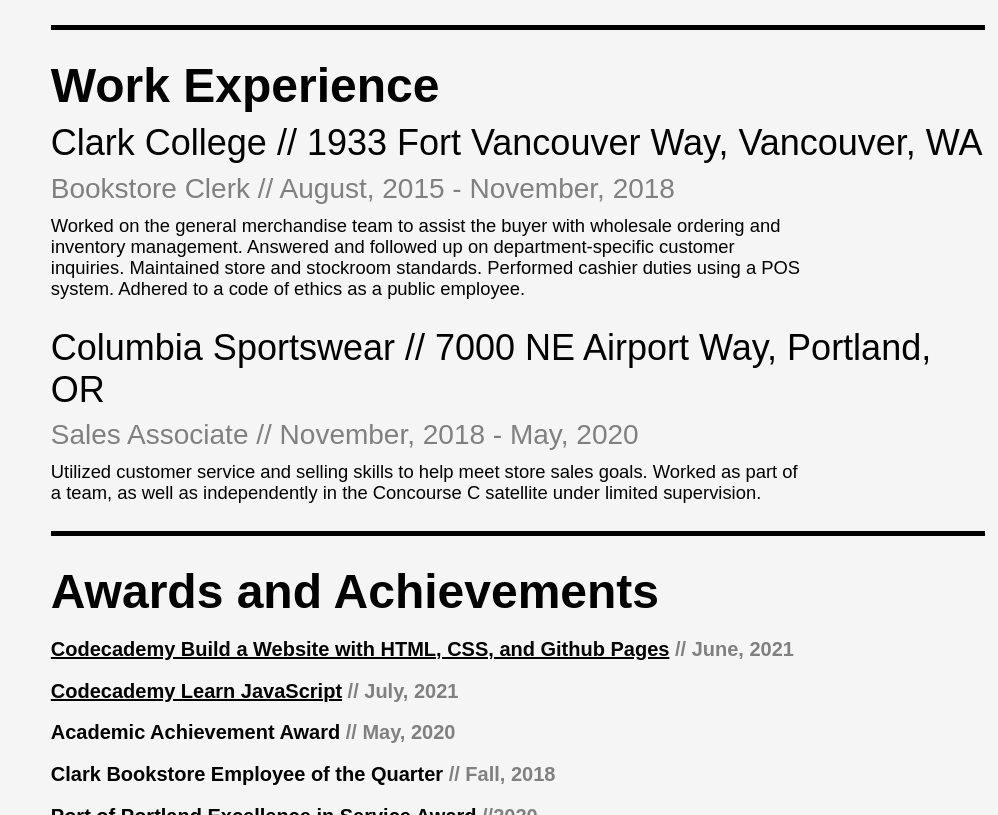
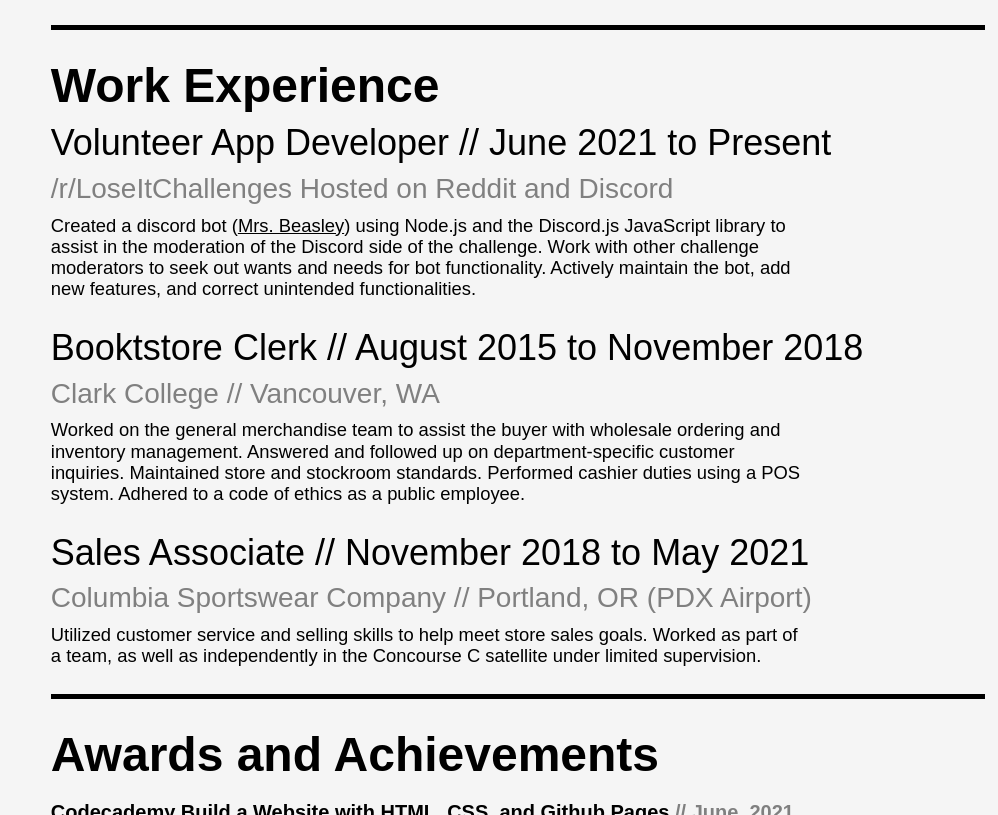
Before and after one commit to bencacak/bencacak.github.io, a plain HTML site: page resume.html in a window 1280 px wide. Shown: the part 1221-2036 px from the top of the page, without its empty margins (282-1280 px from the left). Drawn offline with Linux system fonts and the light colour scheme; a web font is replaced by a local one.

Commit message:
Updated resume to include volunteer work

```diff
--- a/resume.html
+++ b/resume.html
@@ -28,7 +28,7 @@
                <h1>Resum&eacute;</h1>
                 <section id="objective">
                     <h2>Objective</h2>
-                    <h5>An avid, life-long learner seeking to obtain the position of a junior web developer.</h5>
+                    <h5>An avid, life-long learner seeking to obtain the position of a web developer.</h5>
                 </section>
                 <div class="horizontal-rule"></div>
                 <section id="skills">
@@ -59,12 +59,16 @@
                 <div class="horizontal-rule"></div>
                 <section id="experience">
                     <h2>Work Experience</h2>
-                    <h3>Clark College // 1933 Fort Vancouver Way, Vancouver, WA</h3>
-                    <h4>Bookstore Clerk // August, 2015 - November, 2018</h4>
+                    <h3>Volunteer App Developer // June 2021 to Present</h3>
+                    <h4>/r/LoseItChallenges Hosted on Reddit and Discord</h4>
+                    <p>Created a discord bot (<a href="https://github.com/bencacak/mrsBeasley" target="_blank">Mrs. Beasley</a>) using Node.js and the Discord.js JavaScript library to assist in the moderation of the Discord side of the challenge. Work with other challenge moderators to seek out wants and needs for bot functionality. Actively maintain the bot, add new features, and correct unintended functionalities.</p>
+                    <br>
+                    <h3>Booktstore Clerk // August 2015  to November 2018</h3>
+                    <h4>Clark College // Vancouver, WA</h4>
                     <p>Worked on the general merchandise team to assist the buyer with wholesale ordering and inventory management. Answered and followed up on department-specific customer inquiries. Maintained store and stockroom standards. Performed cashier duties using a POS system. Adhered to a code of ethics as a public employee.</p>
                     <br>
-                    <h3>Columbia Sportswear // 7000 NE Airport Way, Portland, OR</h3>
-                    <h4>Sales Associate // November, 2018 - May, 2020</h4>
+                    <h3>Sales Associate // November 2018 to May 2021</h3>
+                    <h4>Columbia Sportswear Company // Portland, OR (PDX Airport)</h4>
                     <p>Utilized customer service and selling skills to help meet store sales goals. Worked as part of a team, as well as independently in the Concourse C satellite under limited supervision.</p>
                 </section>
                 <div class="horizontal-rule"></div>
--- a/stylesheets-scripts/styles.css
+++ b/stylesheets-scripts/styles.css
@@ -110,6 +110,17 @@ p {
 	margin: 1% 0;
 	font-size: 1.15em;
 	max-width: 750px;
+}
+p a {
+  color: black;
+}
+p a:link,
+p a:visited {
+  text-decoration: underline;
+}
+p a:hover,
+p a:active {
+  text-decoration: none;
 }
 em {
   font-style: italic;
```
